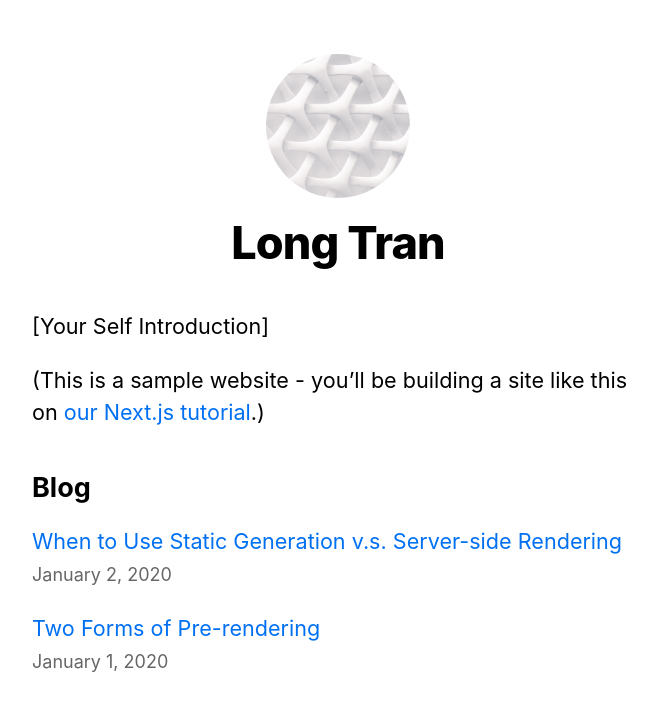
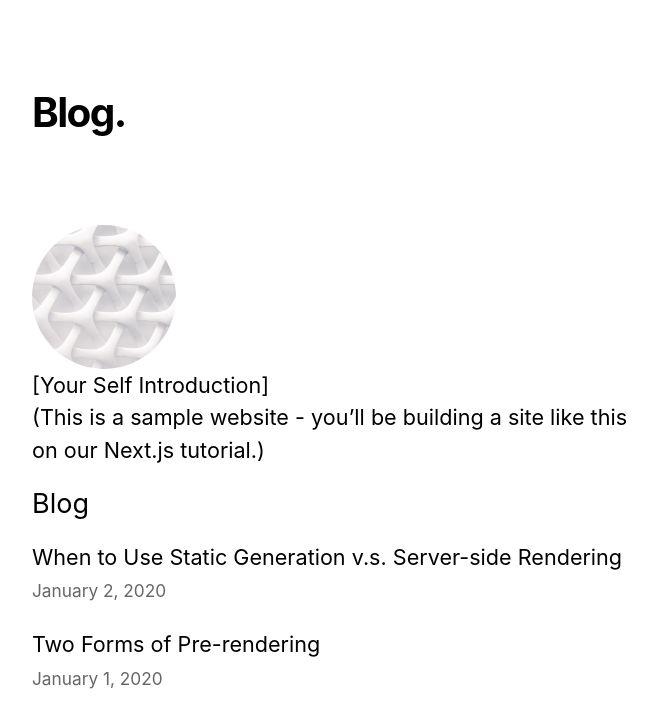
Before and after one commit to longtran1904/nextjs-blog, a Next.js app: page / in a window 1280 px wide. Shown: the top 728 px of the page, without its empty margins (302-959 px from the left). Built offline with nearby package versions, Linux system fonts and the light colour scheme.

Commit message:
Adding tailwindCSS library

```diff
--- /dev/null
+++ b/components/Header.js
@@ -0,0 +1,14 @@
+import Link from 'next/link'
+
+const Header = () => {
+  return (
+    <h2 className="text-2xl md:text-4xl font-bold tracking-tight md:tracking-tighter leading-tight mb-20 mt-8">
+      <Link href="/" className="hover:underline">
+        Blog
+      </Link>
+      .
+    </h2>
+  )
+}
+
+export default Header
--- a/components/layout.js
+++ b/components/layout.js
@@ -3,6 +3,7 @@ import Image from 'next/image';
 import styles from './layout.module.css'
 import utilStyles from '../styles/utils.module.css'
 import Link from 'next/link';
+import Header from './Header';
 const name = 'Long Tran';
 export const siteTitle = 'Next.js Sample Website';
 export default function Layout({ children, home }) {
@@ -26,6 +27,7 @@ export default function Layout({ children, home }) {
             <header className={styles.header}>
                 {home ? (
                     <>
+                        <Header/>
                         <Image
                             priority
                             src="/images/profile.jpeg"
@@ -34,7 +36,8 @@ export default function Layout({ children, home }) {
                             width={144}
                             alt=""
                         />
-                        <h1 className={utilStyles.heading2Xl}>{name}</h1>
+                        {/* <h1 className={utilStyles.heading2Xl}>{name}</h1> */}
+
                     </>
                 ) : (
                     <>
--- a/components/layout.module.css
+++ b/components/layout.module.css
@@ -7,7 +7,7 @@
 .header {
   display: flex;
   flex-direction: column;
-  align-items: center;
+  align-items: left;
 }
 
 .backToHome {
--- a/pages/_app.js
+++ b/pages/_app.js
@@ -1,4 +1,6 @@
 import '../styles/globals.css';
+import '../styles/index.css';
+
 export default function App({ Component, pageProps }) {
     return <Component {...pageProps} />;
 }
--- /dev/null
+++ b/styles/index.css
@@ -0,0 +1,3 @@
+@tailwind base;
+@tailwind components;
+@tailwind utilities;
--- a/tailwind.config.js
+++ b/tailwind.config.js
@@ -6,4 +6,35 @@ module.exports = {
       // For the best performance and to avoid false positives,
       // be as specific as possible with your content configuration.
     ],
+    theme: {
+      extend: {
+        colors: {
+          'accent-1': '#FAFAFA',
+          'accent-2': '#EAEAEA',
+          'accent-7': '#333',
+          success: '#0070f3',
+          cyan: '#79FFE1',
+        },
+        spacing: {
+          28: '7rem',
+        },
+        letterSpacing: {
+          tighter: '-.04em',
+        },
+        lineHeight: {
+          tight: 1.2,
+        },
+        fontSize: {
+          '5xl': '2.5rem',
+          '6xl': '2.75rem',
+          '7xl': '4.5rem',
+          '8xl': '6.25rem',
+        },
+        boxShadow: {
+          sm: '0 5px 10px rgba(0, 0, 0, 0.12)',
+          md: '0 8px 30px rgba(0, 0, 0, 0.12)',
+        },
+      },
+    },
+    plugins: [],
   };
```
